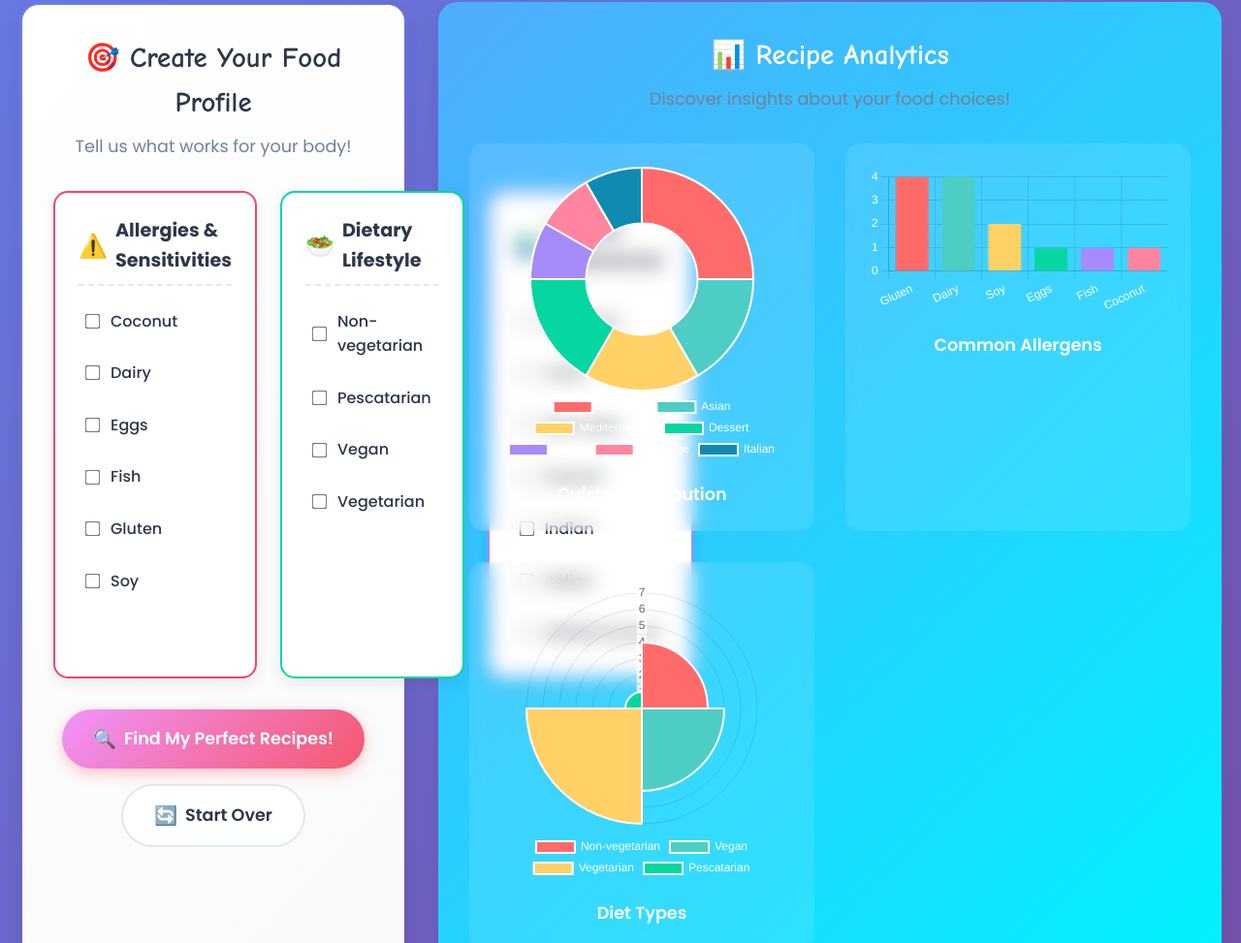
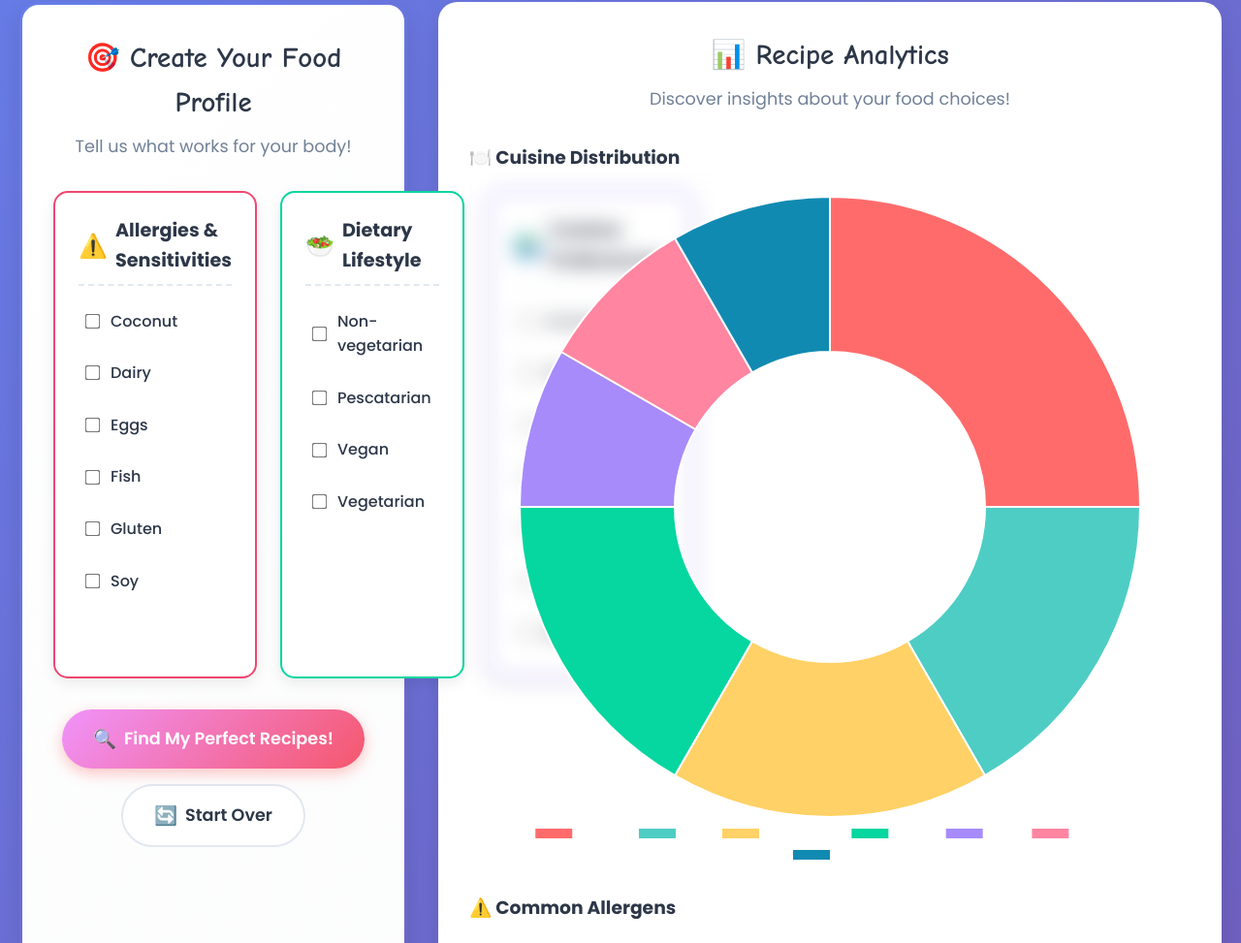
Before and after one commit to WeichiZhang/RC-midterm-pitch-food-allergies, a plain HTML site: page index.html in a window 1280 px wide. Shown: the part 253-1226 px from the top of the page at 97% size. Drawn offline with nearby package versions, Linux system fonts and the light colour scheme.

Commit message:
Update index.html

```diff
--- a/index.html
+++ b/index.html
@@ -94,23 +94,35 @@
             <!-- Results & Analytics Section -->
             <section class="results-section">
                 <!-- EDA Charts Section -->
-                <div class="analytics-section card gradient-card">
+                <div class="analytics-section card">
                     <div class="section-header">
                         <h2>📊 Recipe Analytics</h2>
                         <p>Discover insights about your food choices!</p>
                     </div>
-                    <div class="charts-grid">
-                        <div class="chart-container">
-                            <canvas id="cuisineChart"></canvas>
-                            <div class="chart-label">Cuisine Distribution</div>
+                    <div class="charts-container">
+                        <div class="chart-wrapper">
+                            <div class="chart-card">
+                                <h3>🍽️ Cuisine Distribution</h3>
+                                <div class="chart-container">
+                                    <canvas id="cuisineChart" width="400" height="300"></canvas>
+                                </div>
+                            </div>
                         </div>
-                        <div class="chart-container">
-                            <canvas id="allergenChart"></canvas>
-                            <div class="chart-label">Common Allergens</div>
+                        <div class="chart-wrapper">
+                            <div class="chart-card">
+                                <h3>⚠️ Common Allergens</h3>
+                                <div class="chart-container">
+                                    <canvas id="allergenChart" width="400" height="300"></canvas>
+                                </div>
+                            </div>
                         </div>
-                        <div class="chart-container">
-                            <canvas id="dietChart"></canvas>
-                            <div class="chart-label">Diet Types</div>
+                        <div class="chart-wrapper">
+                            <div class="chart-card">
+                                <h3>🥗 Diet Types</h3>
+                                <div class="chart-container">
+                                    <canvas id="dietChart" width="400" height="300"></canvas>
+                                </div>
+                            </div>
                         </div>
                     </div>
                 </div>
```
